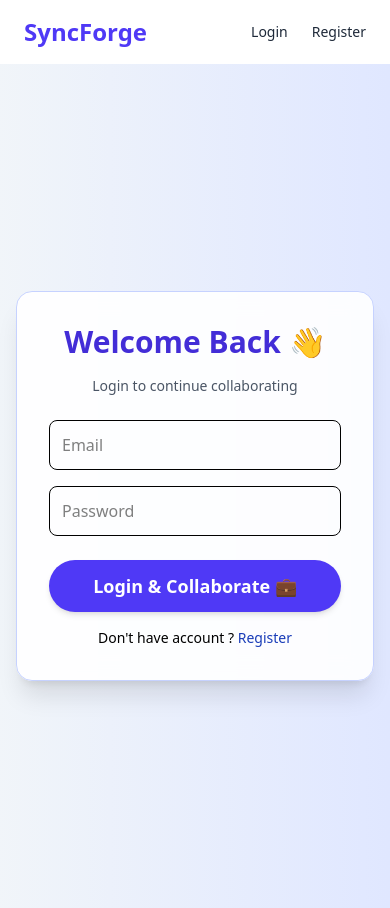
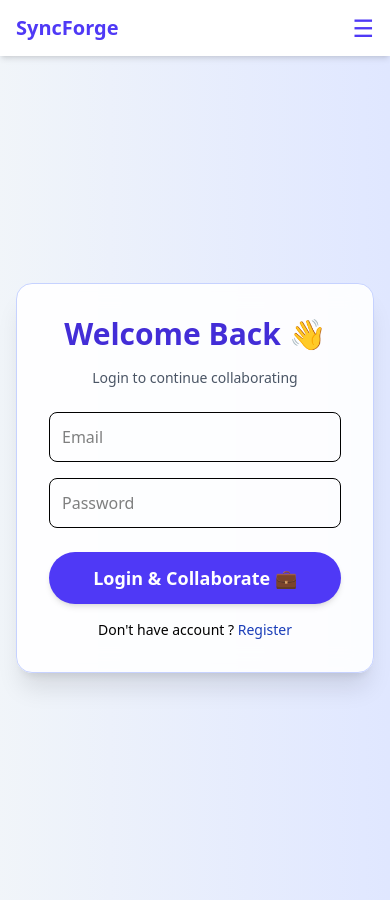
Before and after one commit to anuragK-24/SyncForge, a React (Vite) app in the folder client/: page /login in a window 390 px wide. Built offline with nearby package versions, Linux system fonts and the light colour scheme.

Commit message:
Navbar is made mobile responsive

```diff
--- a/client/src/components/Navbar.jsx
+++ b/client/src/components/Navbar.jsx
@@ -5,61 +5,74 @@ export default function Navbar() {
   const navigate = useNavigate();
   const location = useLocation();
   const [isLoggedIn, setIsLoggedIn] = useState(false);
+  const [menuOpen, setMenuOpen] = useState(false);
 
-  // Check auth state on route change
   useEffect(() => {
     const loggedIn = document.cookie.includes("token=");
     setIsLoggedIn(loggedIn);
+    setMenuOpen(false); // auto-close on route change
   }, [location]);
 
   const handleLogout = () => {
-    document.cookie = "token=; expires=Thu, 01 Jan 1970 00:00:00 UTC; path=/;";
+    document.cookie =
+      "token=; expires=Thu, 01 Jan 1970 00:00:00 UTC; path=/;";
     setIsLoggedIn(false);
     navigate("/login");
   };
 
   return (
-    <nav className="bg-white shadow-md px-6 py-4 flex justify-between items-center">
-      <h1 className="text-2xl font-bold text-indigo-600">SyncForge</h1>
-      <div className="space-x-6 text-sm font-medium">
+    <nav className="bg-white shadow-md px-4 py-3 relative z-50">
+      <div className="flex justify-between items-center">
+        <h1 className="text-xl sm:text-2xl font-bold text-indigo-600">
+          SyncForge
+        </h1>
+
+        {/* Hamburger Button */}
+        <button
+          className="sm:hidden text-2xl text-indigo-600"
+          onClick={() => setMenuOpen(!menuOpen)}
+        >
+          {menuOpen ? "✖" : "☰"}
+        </button>
+
+        {/* Desktop Links */}
+        <div className="hidden sm:flex space-x-6 text-sm font-medium">
           {isLoggedIn ? (
             <>
-            <Link to="/feed" className="hover:text-indigo-600 text-gray-800">
-              Feed
-            </Link>
-            <Link to="/swipes" className="hover:text-indigo-600 text-gray-800">
-              Swipes
-            </Link>
-            <Link
-              to="/requests"
-              className="hover:text-indigo-600 text-gray-800"
-            >
-              Requests
-            </Link>
-            <Link to="/profile" className="hover:text-indigo-600 text-gray-800">
-              Profile
-            </Link>
-            <button
-              onClick={handleLogout}
-              className="text-red-500 hover:text-red-700"
-            >
-              Logout
-            </button>
+              <Link to="/feed" className="hover:text-indigo-600 text-gray-800">Feed</Link>
+              <Link to="/swipes" className="hover:text-indigo-600 text-gray-800">Swipes</Link>
+              <Link to="/requests" className="hover:text-indigo-600 text-gray-800">Requests</Link>
+              <Link to="/profile" className="hover:text-indigo-600 text-gray-800">Profile</Link>
+              <button onClick={handleLogout} className="text-red-500 hover:text-red-700">Logout</button>
             </>
           ) : (
             <>
-            <Link to="/login" className="hover:text-indigo-600 text-gray-800">
-              Login
-            </Link>
-            <Link
-              to="/register"
-              className="hover:text-indigo-600 text-gray-800"
-            >
-              Register
-            </Link>
+              <Link to="/login" className="hover:text-indigo-600 text-gray-800">Login</Link>
+              <Link to="/register" className="hover:text-indigo-600 text-gray-800">Register</Link>
             </>
           )}
         </div>
+      </div>
+
+      {/* Mobile Menu Overlay */}
+      {menuOpen && (
+        <div className="sm:hidden absolute top-full left-0 w-full bg-white shadow-md py-4 px-6 space-y-4 text-sm font-medium">
+          {isLoggedIn ? (
+            <>
+              <Link to="/feed" className="block text-gray-800" onClick={() => setMenuOpen(false)}>Feed</Link>
+              <Link to="/swipes" className="block text-gray-800" onClick={() => setMenuOpen(false)}>Swipes</Link>
+              <Link to="/requests" className="block text-gray-800" onClick={() => setMenuOpen(false)}>Requests</Link>
+              <Link to="/profile" className="block text-gray-800" onClick={() => setMenuOpen(false)}>Profile</Link>
+              <button onClick={handleLogout} className="block text-left text-red-500 hover:text-red-700">Logout</button>
+            </>
+          ) : (
+            <>
+              <Link to="/login" className="block text-gray-800" onClick={() => setMenuOpen(false)}>Login</Link>
+              <Link to="/register" className="block text-gray-800" onClick={() => setMenuOpen(false)}>Register</Link>
+            </>
+          )}
+        </div>
+      )}
     </nav>
   );
 }
```
Lines whose indentation alone changed are shown as unchanged.
